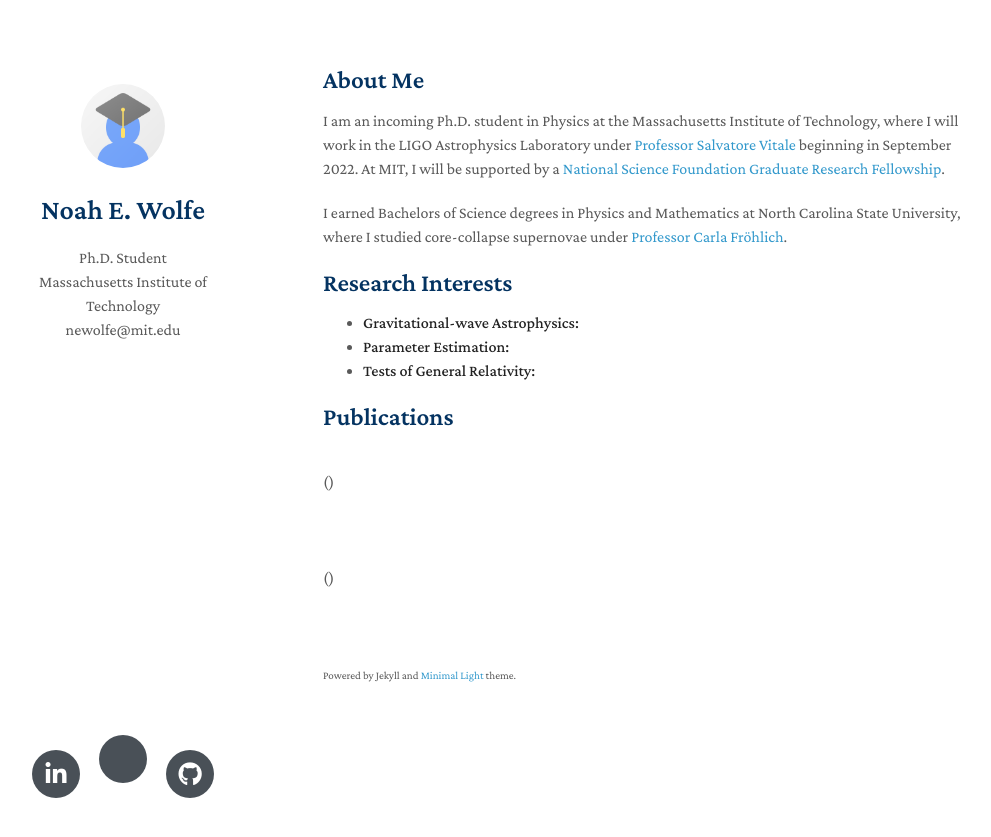
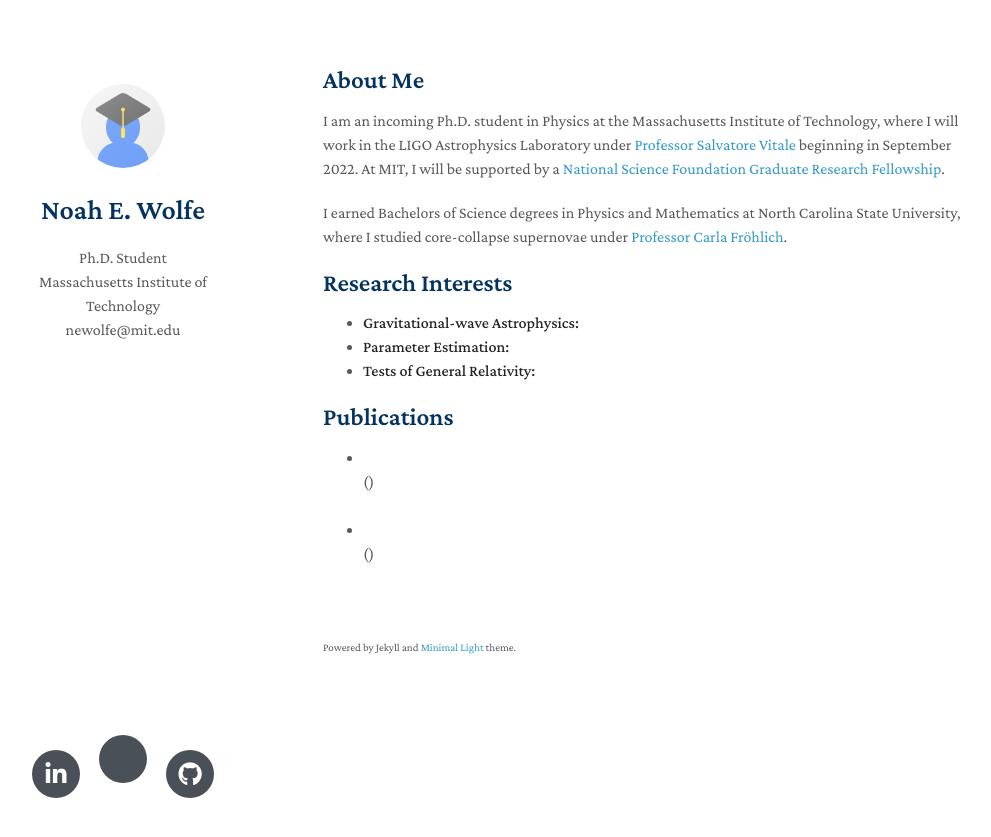
Before and after one commit to noahewolfe/noahewolfe.github.io, a Jekyll site: the page built from index.md, in a window 1280 px wide. Shown: the top 837 px of the page, without its empty margins (147-1138 px from the left). Built offline with Jekyll 4.4.1, drawn with Linux system fonts in a browser that asks for light colours; nearby versions of some CDN libraries; a style sheet for code colours, icons or effects is not loaded; our own code applies the rules of GitHub Pages for plain Markdown files.

Commit message:
Added new include for last commit

```diff
--- a/_includes/papers.html
+++ b/_includes/papers.html
@@ -1,4 +1,6 @@
+<ul>
     {% for paper in site.data.papers %}
+        <li>
             <!-- {% assign paper = paper_hash[1] %} -->
             <strong>{{ paper.title }}</strong>
             <br>
@@ -6,14 +8,16 @@
             <br>
             {{ paper.journal }}
             <br>
-    {% for tag in paper.tags %}
+            <!--{% for tag in paper.tags %}
                 <div class="topictag">{{ tag }}</div>
             {% endfor %}
-    <br>
-    {% if paper.ads_link %}
+            <br>-->
+            <!--{% if paper.ads_link %}
                 [<a href="{{ paper.ads_link }}">ADS</a>]
             {% endif %}
             {% if paper.code_link %}
                 [<a href="{{ paper.code_link }}">ADS</a>]
-    {% endif %}
+            {% endif %}-->
+        </li>
     {% endfor %}
+</ul>
```
Lines whose indentation alone changed are shown as unchanged.
